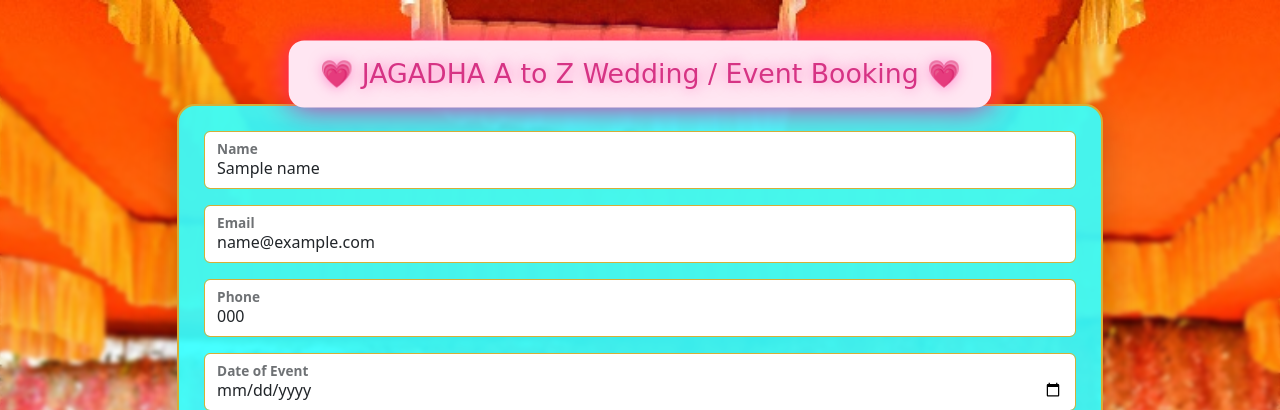
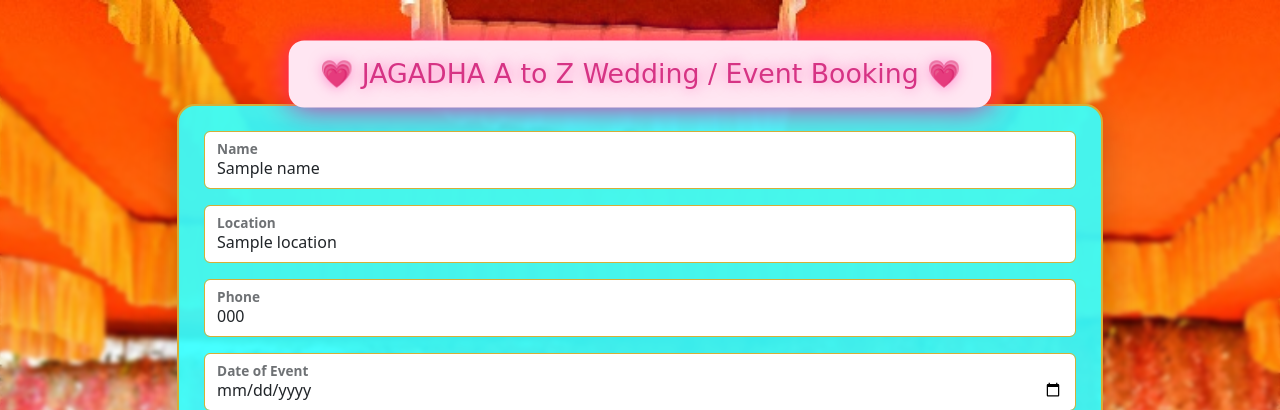
Before and after one commit to shan-2329/Expence-Tracker, a Flask app: template templates/book.html in a window 1280 px wide. Shown: the top 410 px of the page. Run offline with Flask 3, Linux system fonts and the light colour scheme; the template is opened without the code that fills it: most values are stand-ins (such as "Sample title", 1, 10 or a date in 2020); some libraries are stand-ins or nearby versions.

Commit message:
Add files via upload

```diff
--- a/templates/book.html
+++ b/templates/book.html
@@ -135,18 +135,21 @@
             document.addEventListener("DOMContentLoaded", function () {
                 {% for category, message in messages %}
                 Swal.fire({
+                    position: "top",
                     icon: "{{ 'success' if category == 'success' else 'warning' }}",
-                    title: "{{ 'Success' if category=='success' else 'Alert' }}",
+                    title: "{{ 'Success' if category == 'success' else 'Alert' }}",
                     html: "{{ message }}",
-                    timer: 5000,
+                    timer: 4000,
                     timerProgressBar: true,
-                    showConfirmButton: false
+                    showConfirmButton: false,
+                    toast: true
                 });
                 {% endfor %}
             });
             </script>
             {% endif %}
             {% endwith %}
+
 
 
     <!-- 🌟 TOP TITLE -->
@@ -164,10 +167,10 @@
                 <label for="name">Name</label>
             </div>
 
-            <!-- EMAIL -->
+            <!-- location -->
             <div class="form-floating mb-3">
-                <input type="email" class="form-control" id="email" name="email" placeholder="" value="{{ email or '' }}">
-                <label for="email">Email</label>
+                <input type="text" class="form-control" id="location" name="location" placeholder="" value="{{ location or '' }}">
+                <label for="location">Location</label>
             </div>
 
             <!-- PHONE -->
@@ -337,29 +340,38 @@
 <!-- JAVASCRIPT -->
 <script>
 function validateForm() {
+
+    // Remove email from required fields
     const fields = {
         name: "Name",
-        email: "Email",
+        location: "Location",
         phone: "Phone",
         event_date: "Date of Event",
         service: "Service Required"
     };
 
-    document.querySelectorAll(".error-field").forEach(e => e.classList.remove("error-field"));
+    document.querySelectorAll(".error-field").forEach(e =>
+        e.classList.remove("error-field")
+    );
 
     for (let id in fields) {
         let el = document.getElementById(id);
+        if (!el) continue;
+
         let value = el.value.trim();
 
         if (!value || value === "") {
             el.classList.add("error-field");
+
             Swal.fire({
                 icon: 'warning',
+                position: 'top',       // 🔥 popup to TOP of window
                 title: "Missing Field",
                 text: `⚠ Please fill "${fields[id]}"`,
-                timer: 3500,
+                timer: 3000,
                 showConfirmButton: false
             });
+
             el.focus();
             return false;
         }
@@ -368,5 +380,6 @@ function validateForm() {
     return true;
 }
 </script>
+
 </body>
 </html>
```
Also changed, not shown: templates/index.html (line endings or trailing spaces). Lines whose indentation alone changed are shown as unchanged.
